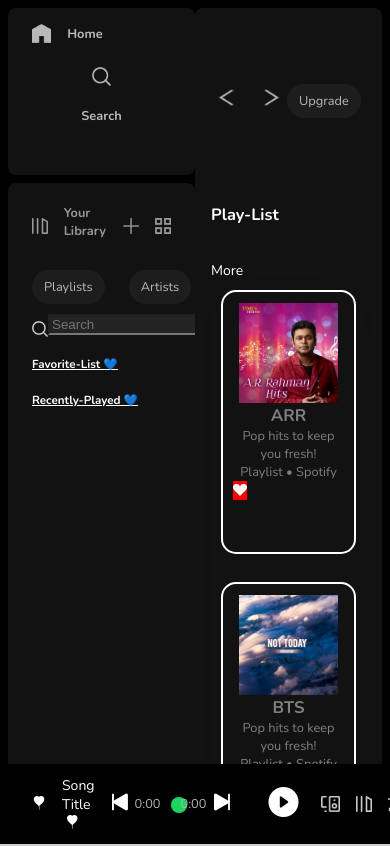
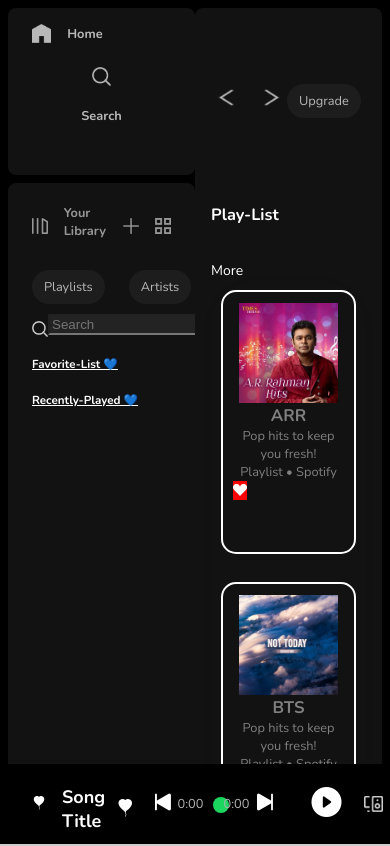
Before and after one commit to sowbi30/Spotify-Clone, a plain HTML site: page index.html in a window 390 px wide. Drawn offline with nearby package versions, Linux system fonts and the light colour scheme.

Commit message:
Update spotify.css

```diff
--- a/spotify.css
+++ b/spotify.css
@@ -1129,3 +1129,33 @@
 .bi-suit-heart-fill{
   background-color: red;
 }
+/* // */
+
+#song-title {
+  font-size: 18px;
+  font-weight: bold;
+  margin-top: 10px;
+  display: flex;
+  align-items: center;
+}
+
+#heart-icon {
+  margin-left: 8px; /* Adjust the margin as needed */
+  transform-origin: bottom; /* Set the transform origin to the bottom */
+  transition: transform 0.3s ease-in-out;
+}
+
+@keyframes jump {
+  0%, 20%, 50%, 80%, 100% {
+      transform: translateY(0);
+  }
+  40% {
+      transform: translateY(-20px); /* Adjust the jump height */
+  }
+  60% {
+      transform: translateY(-10px); /* Adjust the jump height */
+  }
+}
+.jump {
+  animation: jump 1s ease-in-out;
+}
```
